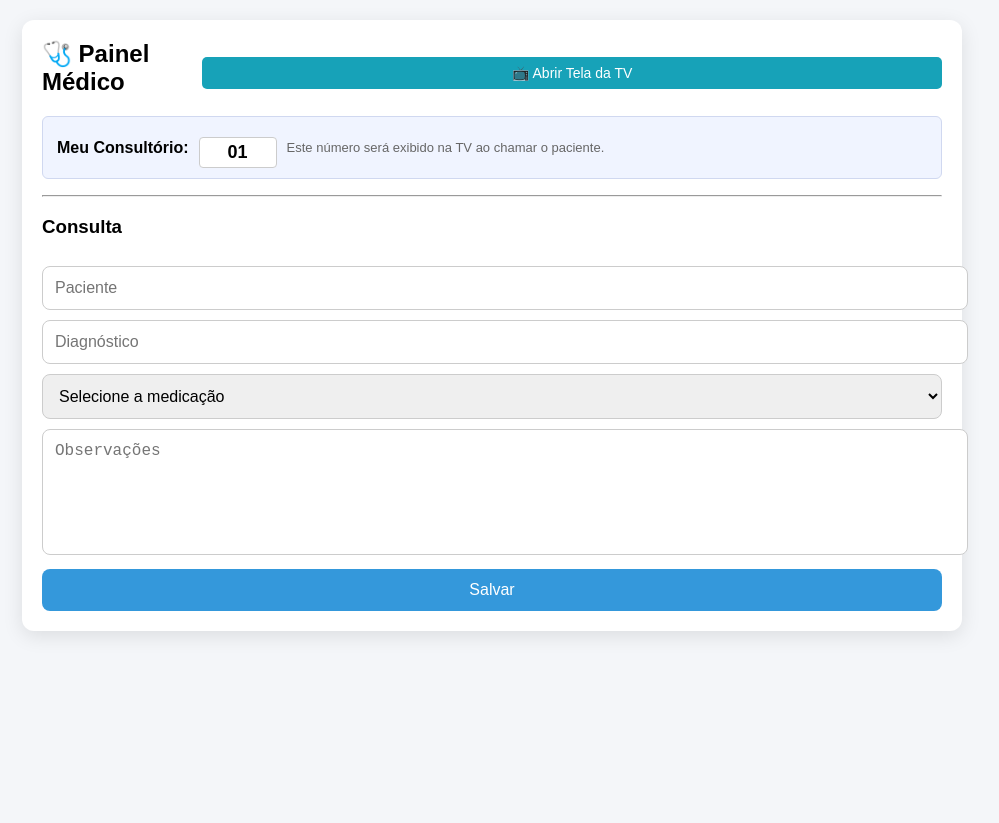
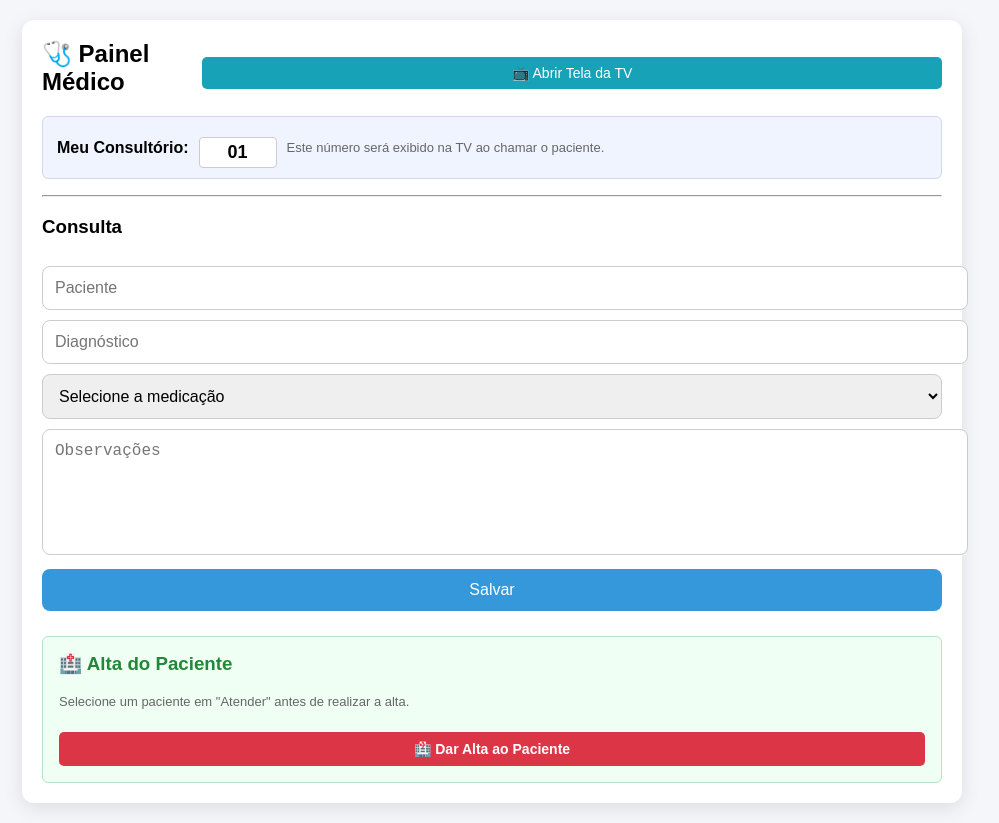
Before and after one commit to Erikrafael2008/projeto-sentinela-12, a website: page frontend/medico.html in a window 1280 px wide. Shown: the whole page, without its empty margins (148-1147 px from the left). Before the commit the page ends 800 px from the top, so only its background shows below. Drawn offline with Linux system fonts and the light colour scheme; no server answers.

Commit message:
Implement patient discharge feature in medico.html
Added functionality for patient discharge with UI updates.

```diff
--- a/frontend/medico.html
+++ b/frontend/medico.html
@@ -14,6 +14,7 @@
       margin-top: 8px;
     }
     .btn-tv:hover { background: #1e7e34; }
+
     .btn-abrir-tv {
       background: #17a2b8;
       color: white;
@@ -24,6 +25,7 @@
       cursor: pointer;
     }
     .btn-abrir-tv:hover { background: #117a8b; }
+
     .consultorio-input {
       display: flex;
       align-items: center;
@@ -34,7 +36,9 @@
       border-radius: 6px;
       border: 1px solid #d0d8f0;
     }
+
     .consultorio-input label { font-weight: bold; }
+
     .consultorio-input input {
       width: 60px;
       text-align: center;
@@ -43,6 +47,35 @@
       padding: 4px 8px;
       border: 1px solid #ccc;
       border-radius: 4px;
+    }
+
+    /* Área de alta do paciente */
+    .alta-paciente {
+      margin-top: 25px;
+      padding: 16px;
+      background: #f0fff4;
+      border: 1px solid #b7e4c7;
+      border-radius: 6px;
+    }
+
+    .alta-paciente h3 {
+      margin-top: 0;
+      color: #218838;
+    }
+
+    .btn-alta {
+      background: #dc3545;
+      color: white;
+      border: none;
+      padding: 9px 16px;
+      border-radius: 5px;
+      cursor: pointer;
+      font-size: 14px;
+      font-weight: bold;
+    }
+
+    .btn-alta:hover {
+      background: #bd2130;
     }
   </style>
 </head>
@@ -80,6 +113,18 @@
   <textarea id="obs" placeholder="Observações"></textarea>
 
   <button onclick="salvar()">Salvar</button>
+
+  <!-- Alta do paciente -->
+  <div class="alta-paciente">
+    <h3>🏥 Alta do Paciente</h3>
+    <p style="color:#666; font-size:13px;">
+      Selecione um paciente em "Atender" antes de realizar a alta.
+    </p>
+
+    <button class="btn-alta" onclick="darAltaPaciente()">
+      🏥 Dar Alta ao Paciente
+    </button>
+  </div>
 
 </div>
 
@@ -123,6 +168,7 @@ function carregar() {
 // Função criada para enviar o nome do paciente para a TV quando ele for chamado no consultório.
 function chamarNaTV(nome) {
   const consultorio = document.getElementById("consultorio-num").value || "01";
+
   fetch("/tv/chamar", {
     method: "POST",
     headers: { "Content-Type": "application/json" },
@@ -140,6 +186,7 @@ function chamarNaTV(nome) {
 
 function selecionar(index) {
   const t = triagensCarregadas[index];
+
   document.getElementById("paciente").value = t.nome;
   document.getElementById("obs").value = t.observacao || "";
 
@@ -153,7 +200,9 @@ function carregarMedicacoes() {
     .then(r => r.json())
     .then(data => {
       const select = document.getElementById("medicacao");
+
       select.innerHTML = `<option value="">Selecione a medicação</option>`;
+
       data.forEach(med => {
         const option = document.createElement("option");
         option.value = med;
@@ -169,22 +218,86 @@ function salvar() {
   const medicacao = document.getElementById("medicacao").value;
   const obs = document.getElementById("obs").value;
 
-  if (!paciente) { alert("Selecione um paciente clicando em Atender."); return; }
-  if (!medicacao) { alert("Selecione uma medicação."); return; }
+  if (!paciente) {
+    alert("Selecione um paciente clicando em Atender.");
+    return;
+  }
+
+  if (!medicacao) {
+    alert("Selecione uma medicação.");
+    return;
+  }
 
   fetch("/consulta", {
     method: "POST",
     headers: { "Content-Type": "application/json" },
-    body: JSON.stringify({ paciente, diagnostico, medicacao, obs })
+    body: JSON.stringify({
+      paciente,
+      diagnostico,
+      medicacao,
+      obs
+    })
   })
   .then(r => r.json())
   .then(() => {
     alert("Consulta salva");
+
     document.getElementById("diagnostico").value = "";
     document.getElementById("medicacao").value = "";
     document.getElementById("obs").value = "";
   });
 }
+
+
+/* =========================================================
+   ALTA DO PACIENTE
+   ========================================================= */
+
+function darAltaPaciente() {
+
+  const paciente = document.getElementById("paciente").value;
+
+  if (!paciente) {
+    alert("⚠️ Selecione um paciente clicando em 'Atender' antes de dar alta.");
+    return;
+  }
+
+  const confirmar = confirm(
+    "Deseja realmente dar alta para o paciente " + paciente + "?"
+  );
+
+  if (!confirmar) {
+    return;
+  }
+
+  fetch("/alta-paciente", {
+    method: "POST",
+    headers: {
+      "Content-Type": "application/json"
+    },
+    body: JSON.stringify({
+      paciente: paciente
+    })
+  })
+  .then(r => r.json())
+  .then(data => {
+
+    alert("✅ Alta realizada para o paciente " + paciente + "!");
+
+    document.getElementById("paciente").value = "";
+    document.getElementById("diagnostico").value = "";
+    document.getElementById("medicacao").value = "";
+    document.getElementById("obs").value = "";
+
+    carregar();
+
+  })
+  .catch(error => {
+    console.error(error);
+    alert("❌ Não foi possível realizar a alta do paciente.");
+  });
+}
+
 
 carregar();
 carregarMedicacoes();
```
